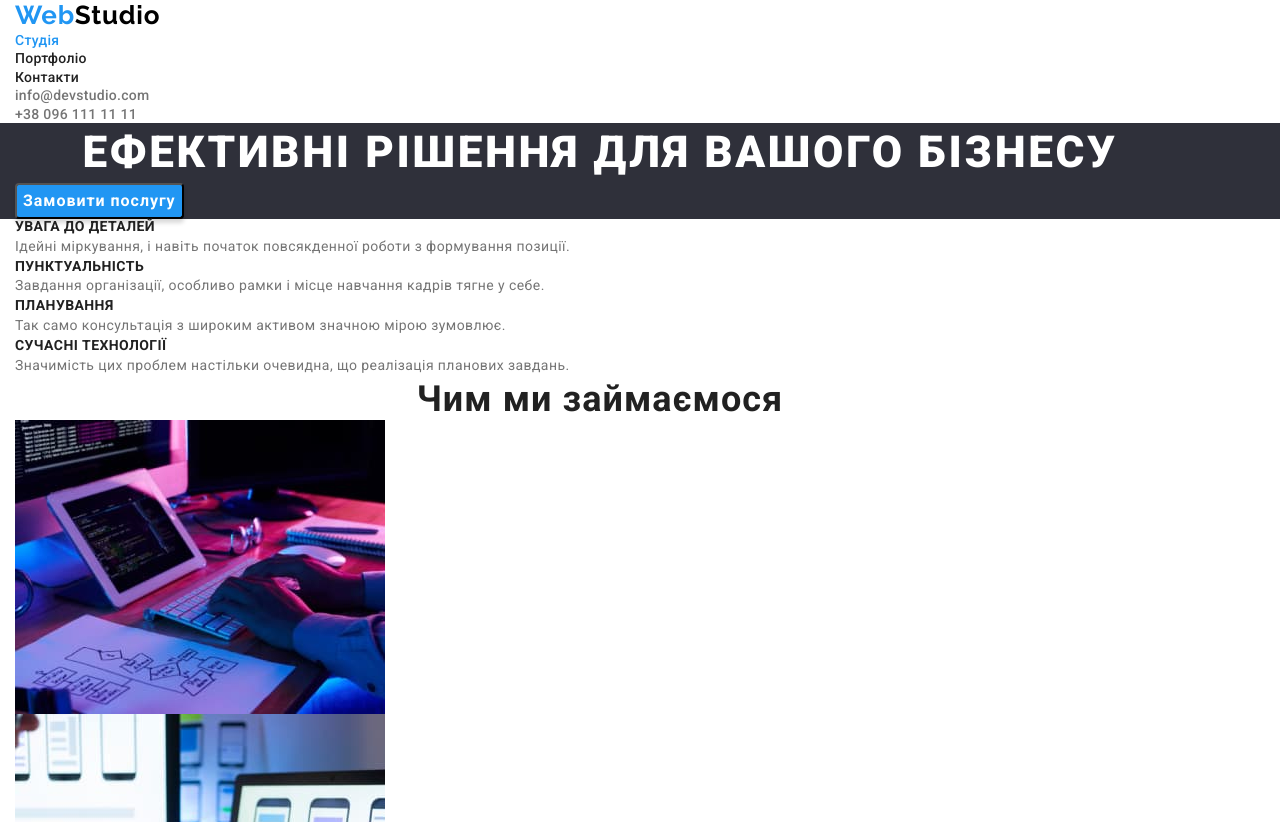
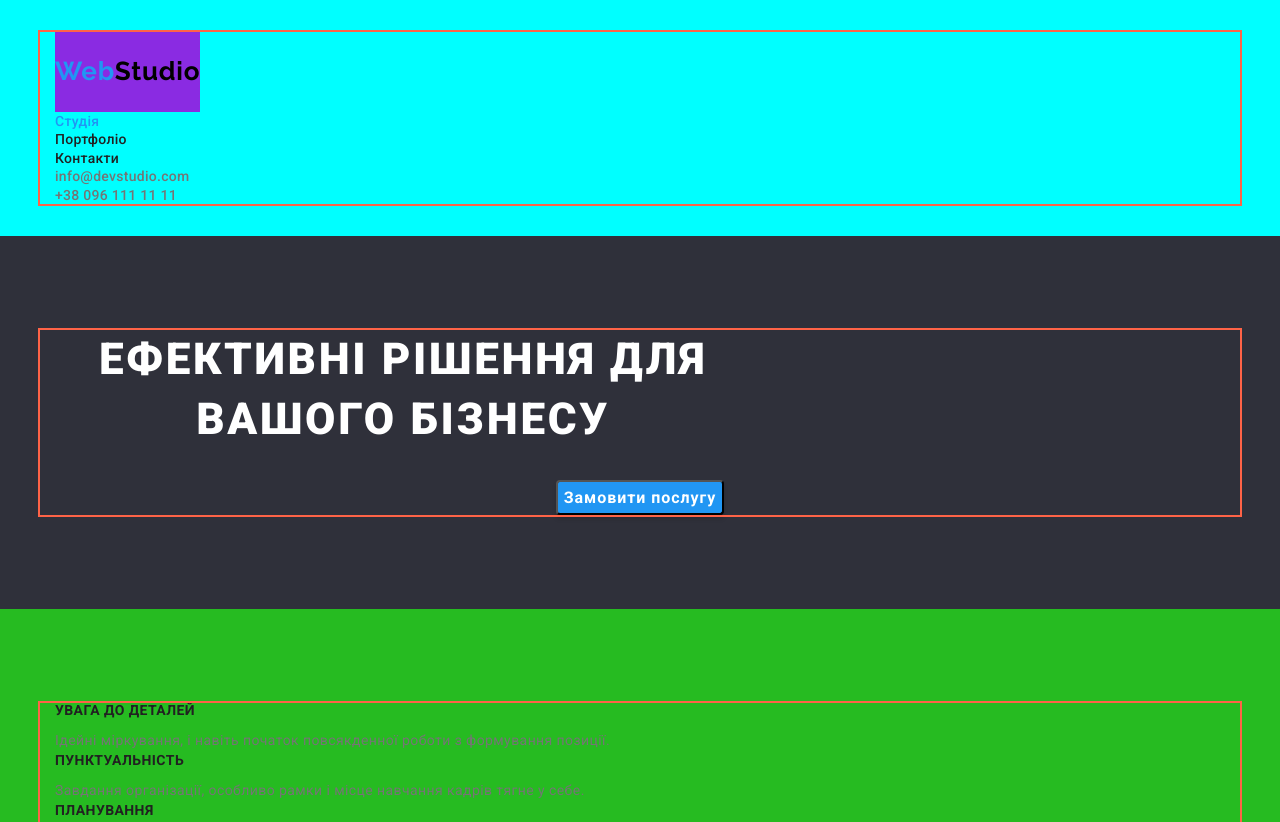
Before and after one commit to Andrzej33/Andrzej33-goit-markup-hw-03, a plain HTML site: page index.html in a window 1280 px wide. Shown: the top 822 px of the page. Drawn offline with nearby package versions, Linux system fonts and the light colour scheme.

Commit message:
paddings start

```diff
--- a/css/styles.css
+++ b/css/styles.css
@@ -32,17 +32,30 @@ ul {
 .link {
   text-decoration: none;
 }
+.section{padding-top: 94px;
+padding-bottom: 94px;}
 
 .container{width: 1200px;
 padding-left: 15px;
-padding-right: 15px;}
+padding-right: 15px;
+margin: 0 auto;
+outline: 2px solid tomato;}
 
 /* .section{padding-top: 94px;
 padding-bottom: 94px;} */
 /* h1,h2,h3,h4,h5,h6[color:var(#212121);] */
 /* ------------HEADER------------ */
+header{padding-top: 32px;
+  padding-bottom: 32px;
+background-color: aqua;}
+.header-logo{
+  display: inline-block;
+  padding-top: 24px;
+padding-bottom: 25px;
+background-color: blueviolet;}
+
 .header-logo,.footer-logo {
-  font-family: "Raleway";
+  font-family: "Raleway", sans-serif;
   font-style: normal;
   font-weight: 700;
   font-size: 26px;
@@ -94,13 +107,15 @@ padding-bottom: 94px;} */
   letter-spacing: 0.06em;
   text-transform: uppercase;
   color: var(--primary-bkg-color);
+  width: 696px;
+  text-transform: uppercase;
 }
 .hero-bt {
   font-family: inherit;
   font-weight: 700;
   font-size: 16px;
   line-height: 1.87;
-  display: flex;
+  display: block;
   align-items: center;
   text-align: center;
   letter-spacing: 0.06em;
@@ -109,6 +124,8 @@ padding-bottom: 94px;} */
   box-shadow: 0px 4px 4px rgba(0, 0, 0, 0.15);
   border-radius: 4px;
   cursor: pointer;
+  margin: 0 auto;
+  margin-top: 30px;
 }
 
 .hero-bt:hover,
@@ -119,6 +136,9 @@ padding-bottom: 94px;} */
 }
 
 /* ----------BENEFITS------------ */
+.benefits{
+background-color: rgb(38, 187, 33);}
+
 .visually-hidden {
   position: absolute;
   width: 1px;
@@ -147,9 +167,13 @@ padding-bottom: 94px;} */
   font-size: 14px;
   line-height: 1.71;
   letter-spacing: 0.03em;
+  margin-top: 10px;
 }
 
 /* ----------WORK------------ */
+.work{
+background-color: yellow;}
+
 .work-title,
 .crew-title {
   font-weight: 700;
@@ -162,6 +186,8 @@ padding-bottom: 94px;} */
 /* ----------CREW------------ */
 .crew {
   background: var(--primary-bkg-bt-color);
+
+
 }
 .crew-item {
   background: var(--primary-bkg-color);
```
